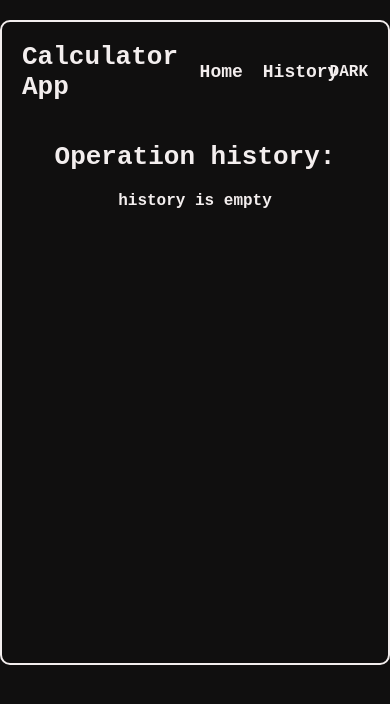
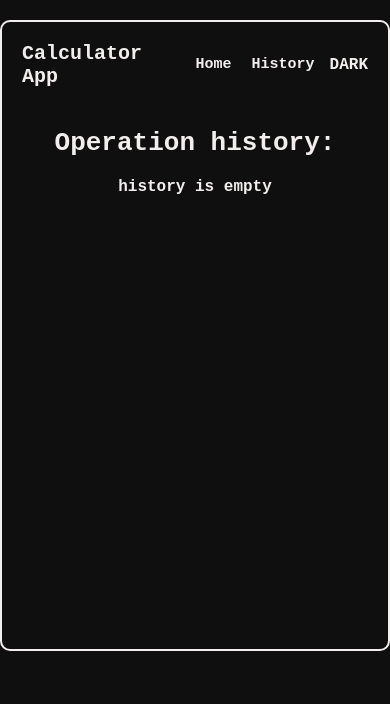
Before and after one commit to BirmiiiYO/Expression-calculator, a React (Create React App) app: page /history in a window 390 px wide. Shown: the top 704 px of the page. Built offline with nearby package versions, Linux system fonts and the light colour scheme.

Commit message:
responsive up to 320px

```diff
--- a/src/components/ControlPanel/styles.js
+++ b/src/components/ControlPanel/styles.js
@@ -20,6 +20,11 @@ export const Button = styled.button`
   &:hover {
     opacity: 0.8;
   }
+  @media (max-width: 768px) {
+    width: 50px;
+    height: 50px;
+    margin: 7px;
+  }
 `;
 export const Row = styled.div`
   display: flex;
--- a/src/components/Display/styles.js
+++ b/src/components/Display/styles.js
@@ -7,4 +7,7 @@ export const Container = styled.div`
   width: 450px;
   font-size: 24px;
   font-weight: 500;
+  @media (max-width: 768px) {
+    width: 320px;
+  }
 `;
--- a/src/components/Header/styles.js
+++ b/src/components/Header/styles.js
@@ -5,18 +5,31 @@ export const Container = styled.header`
   display: flex;
   justify-content: space-between;
   align-items: center;
+  @media (max-width: 768px) {
+    justify-content: space-around;
+  }
 `;
 
 export const Title = styled.h1`
   font-size: 26px;
   color: ${(props) => props.theme.colors.text};
+  @media (max-width: 500px) {
+    font-size: 20px;
+  }
 `;
 export const Row = styled.ul`
   font-size: 18px;
   display: flex;
   justify-content: space-between;
   align-items: center;
-  width: 140px;
+  max-width: 140px;
+  @media (max-width: 500px) {
+    display: flex;
+    font-size: 15px;
+    align-items: center;
+    justify-content: space-between;
+    flex-diraction: column;
+  }
 `;
 export const Element = styled.li`
   list-style-type: none;
--- a/src/components/HistoryItem/styles.js
+++ b/src/components/HistoryItem/styles.js
@@ -6,4 +6,7 @@ export const Container = styled.li`
   font-size: 24px;
   letter-spacing: 2px;
   list-style-type: none;
+  @media (max-width: 500px) {
+    font-size: 20px;
+  }
 `;
--- a/src/components/Switch/styles.js
+++ b/src/components/Switch/styles.js
@@ -2,6 +2,7 @@ import styled from 'styled-components';
 
 export const Container = styled.div`
   cursor: pointer;
+  margin-left: 5px;
 `;
 
 export const Title = styled.p`
--- a/src/pages/History/styles.js
+++ b/src/pages/History/styles.js
@@ -27,6 +27,7 @@ export const Button = styled.button`
   color: ${(props) => props.theme.colors.text};
   border: 1px solid ${(props) => props.theme.colors.text};
   border-radius: 5px;
+  font-weight: 600;
   cursor: pointer;
   padding: 5px 10px;
   margin-top: 20px;
```
